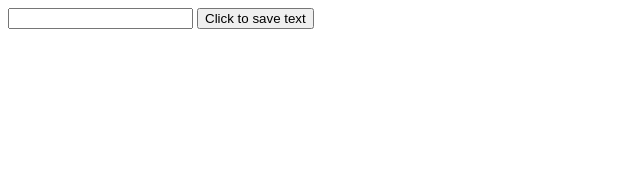
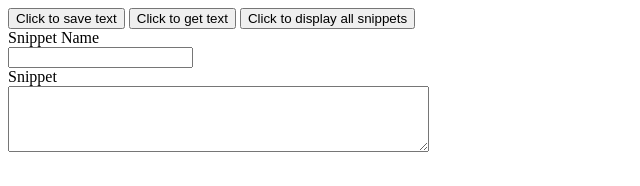
Before and after one commit to toddfichman/personalProjectHR, a plain HTML site: page index.html in a window 1280 px wide. Both pictures are taken after a click on the button "Click to save text". Shown: the whole page, without its empty margins (0-640 px from the left). Drawn offline with nearby package versions, Linux system fonts and the light colour scheme.

Commit message:
Added a display all buttom that displays the values in local storage

```diff
--- a/app.js
+++ b/app.js
@@ -1,13 +1,48 @@
 $(document).ready(function(){
-	$('.submitForm').on('click', function(){
-		let textFieldValue = $('.textField').val();
-		$('.debug').text(textFieldValue);
+	let dataStorage = [];
 
-		localStorage.setItem('myFormTextData', textFieldValue);
+
+	$('.setData').on('click', function(){
+
+		let data = {};
+		let textFieldValue = $('.textField').val(); //key
+		let textAreaValue = $('.textArea').val();  //value
+		$('.display').text(textAreaValue);
+
+		function storeData(obj) {
+			obj[textFieldValue] = textAreaValue;
+			if(textFieldValue === ''){
+				alert ("Please fill in snippet name");
+			} else if (textFieldValue !== ''){
+				dataStorage.push(obj);
+				localStorage.setItem("item", JSON.stringify(dataStorage));
+			}
+
+		}
+		storeData(data);
+		// localStorage.setItem('myFormTextData', textFieldValue);
+		// localStorage.setItem('textAreaData', textAreaValue);
+		$('.textField').val('');
+		$('.textArea').val('');
 	});
 
-	// $('.textField').on('keyup', function(){
-	// 	let textFieldValue = $('.textField').val();
-	// 	$('.debug').text(textFieldValue);
-	// });
+	$('.getData').on('click', function(){
+		let retrievedData = localStorage.getItem('textAreaData');
+		$('.display').text(retrievedData);
+	})
+
+	$('.displayAll').on('click', function(){
+		// let f = JSON.parse('item');
+		console.log('item');
+		let retrievedData = localStorage.getItem('item');
+		$('.display').text(retrievedData);
+		// for (let i = 0; i < dataStorage.length; i++){
+		// 	for (let key in dataStorage[i]){
+		// 		let value = dataStorage[i][key];
+		// 		// $('.display').text(value);
+		// 		console.log(value);
+		// 	}
+		// }
+	});
+
 });
--- a/index.html
+++ b/index.html
@@ -6,14 +6,23 @@
     <script src="https://code.jquery.com/jquery-3.3.1.js"
     integrity="sha256-2Kok7MbOyxpgUVvAk/HJ2jigOSYS2auK4Pfzbm7uH60="
     crossorigin="anonymous"></script>
+
+    <script src="./libs/jquery.js"></script>
+
     <script src="app.js"></script>
 </head>
 <body>
 
-
+	<button class="setData">Click to save text</button>
+	<button class="getData">Click to get text</button>
+	<button class="displayAll">Click to display all snippets</button>
+	<br>
+	<div>Snippet Name</div>
 	<input class="textField" type="text" name="inputTextField">
-	<button class="submitForm">Click to save text</button>
-	<div class="debug"></div>
+	<br>
+	<div>Snippet</div>
+	<textarea class="textArea" rows="4" cols="50"></textarea>
+	<div class="display"></div>
 
 </body>
 </html>
```
Also changed, not shown: 1 other file.
